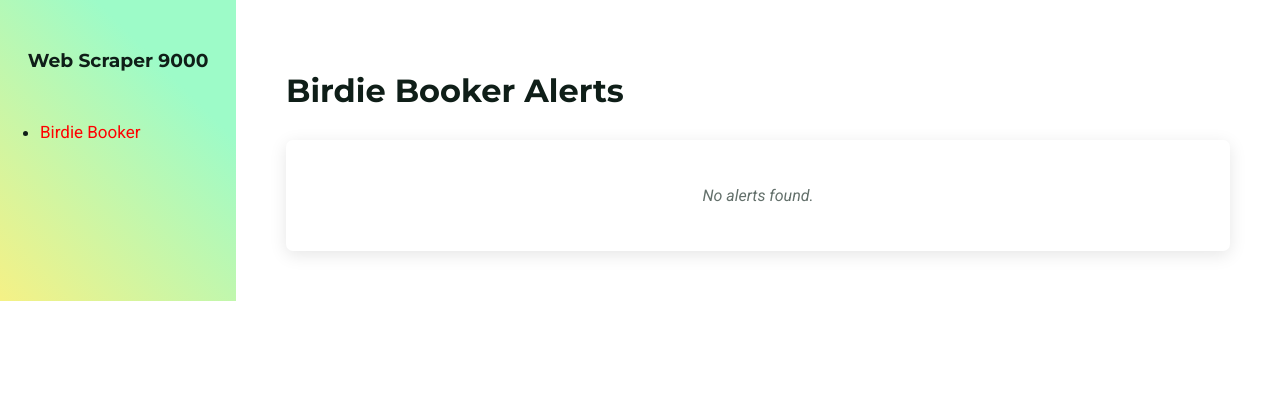
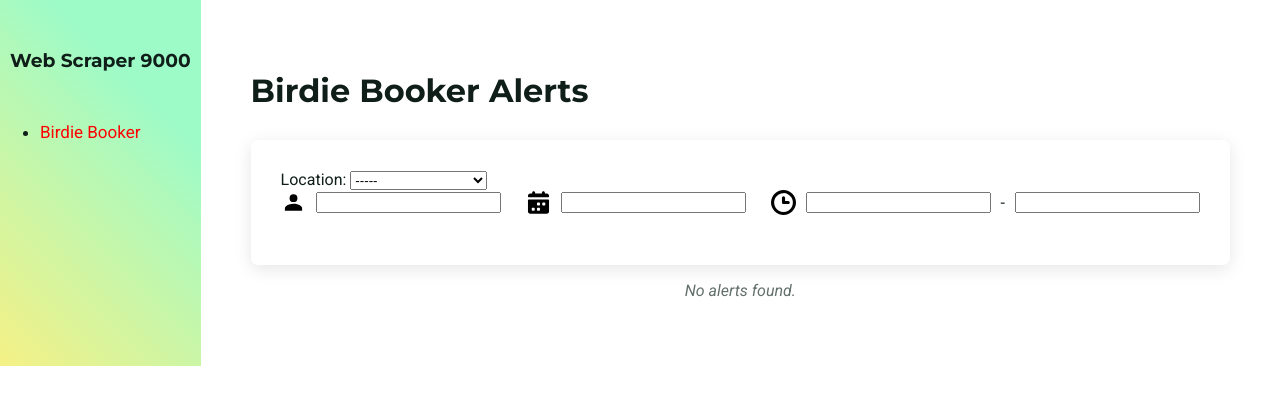
Before and after one commit to ajtadeo/birdie-booker, a Flask app: page /birdie-booker in a window 1280 px wide. Shown: the top 405 px of the page. Run offline with Flask 3, Linux system fonts and the light colour scheme; data that the repository does not hold is empty.

Commit message:
add content adder element

```diff
--- a/web/app/static/css/index.css
+++ b/web/app/static/css/index.css
@@ -55,10 +55,13 @@
   margin-bottom: 30px;
 }
 
-.content-card-list {
+.content-adder {
   padding: 30px;
   border-radius: 7px;
   box-shadow: 0px 4px 17px 0px rgba(0, 0, 0, 0.10);
+}
+
+.content-card-list {
   display: flex;
   flex-direction: column;
   gap: 30px;
@@ -92,7 +95,7 @@
 .content-card-item-list {
   display: flex;
   flex-direction: row;
-  gap: 20px;
+  gap: 25px;
   margin-bottom: 20px;
 }
 
--- a/web/app/templates/birdieBooker.html
+++ b/web/app/templates/birdieBooker.html
@@ -5,6 +5,29 @@
 {% block navBirdieBooker%}active{% endblock %}
 
 {% block contentTitle %}Birdie Booker Alerts{% endblock %}
+
+{% block contentAdder %}
+<label for='location'>Location:</label>
+<select type="text" id='location' name="location">
+  <option value="">-----</option>
+  <option value="0">Recreation Park 18</option>
+</select>
+<div class='content-card-item-list'>
+  <div class='content-card-item'>
+      <img src={{ url_for("static", filename="img/person.svg")}} width="25px"></img>
+      <input type="text" name="numPlayers">
+  </div>
+  <div class='content-card-item'>
+    <img src={{ url_for("static", filename="img/date.svg")}} width="25px"></img>
+    <input type="text" name="date">
+  </div>
+  <div class='content-card-item'>
+    <img src={{ url_for("static", filename="img/time.svg")}} width="25px"></img>
+    <input type="text" name="startTime">-
+    <input type="text" name="endTime">
+  </div>
+</div>
+{% endblock %}
 
 {% block contentCardList %}
   {% for alert in data %}
--- a/web/app/templates/index.html
+++ b/web/app/templates/index.html
@@ -20,9 +20,12 @@
   </div>
   <div class="content">
     <h1 class='content-title'>{% block contentTitle %}{% endblock%}</h1>
+    <div class='content-adder'>
+      {% block contentAdder %}{% endblock %}
+    </div>
     <div class='content-card-list'>
       {% if (data is defined) and data %}
-        {% block contentCardList %} {% endblock %}
+        {% block contentCardList %}{% endblock %}
       {% else %}
         <p class="notice">No alerts found.</p>
       {% endif %}
```
